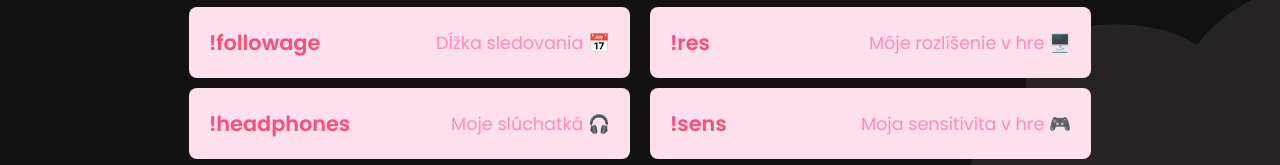
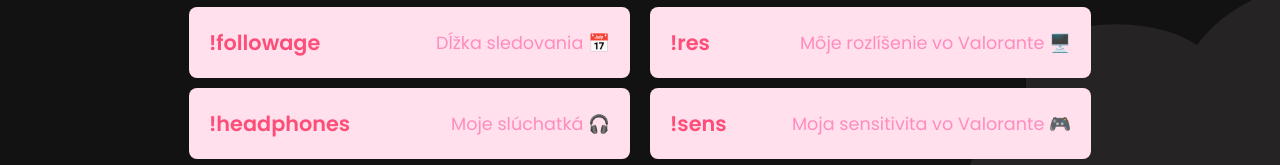
Before and after one commit to kmetovafrede/twitch-commands, a plain HTML site: page index.html in a window 1280 px wide. Shown: the part 506-671 px from the top of the page. Drawn offline with Linux system fonts and the light colour scheme.

Commit message:
index info changed

```diff
--- a/index.html
+++ b/index.html
@@ -78,11 +78,11 @@
         </div>
         <div class="command">
           <span class="command-name">!res</span>
-          <span class="command-description">Môje rozlíšenie v hre 🖥️</span>
+          <span class="command-description">Môje rozlíšenie vo Valorante 🖥️</span>
         </div>
         <div class="command">
           <span class="command-name">!sens</span>
-          <span class="command-description">Moja sensitivita v hre 🎮</span>
+          <span class="command-description">Moja sensitivita vo Valorante 🎮</span>
         </div>
         <div class="command">
           <span class="command-name">!song</span>
```
